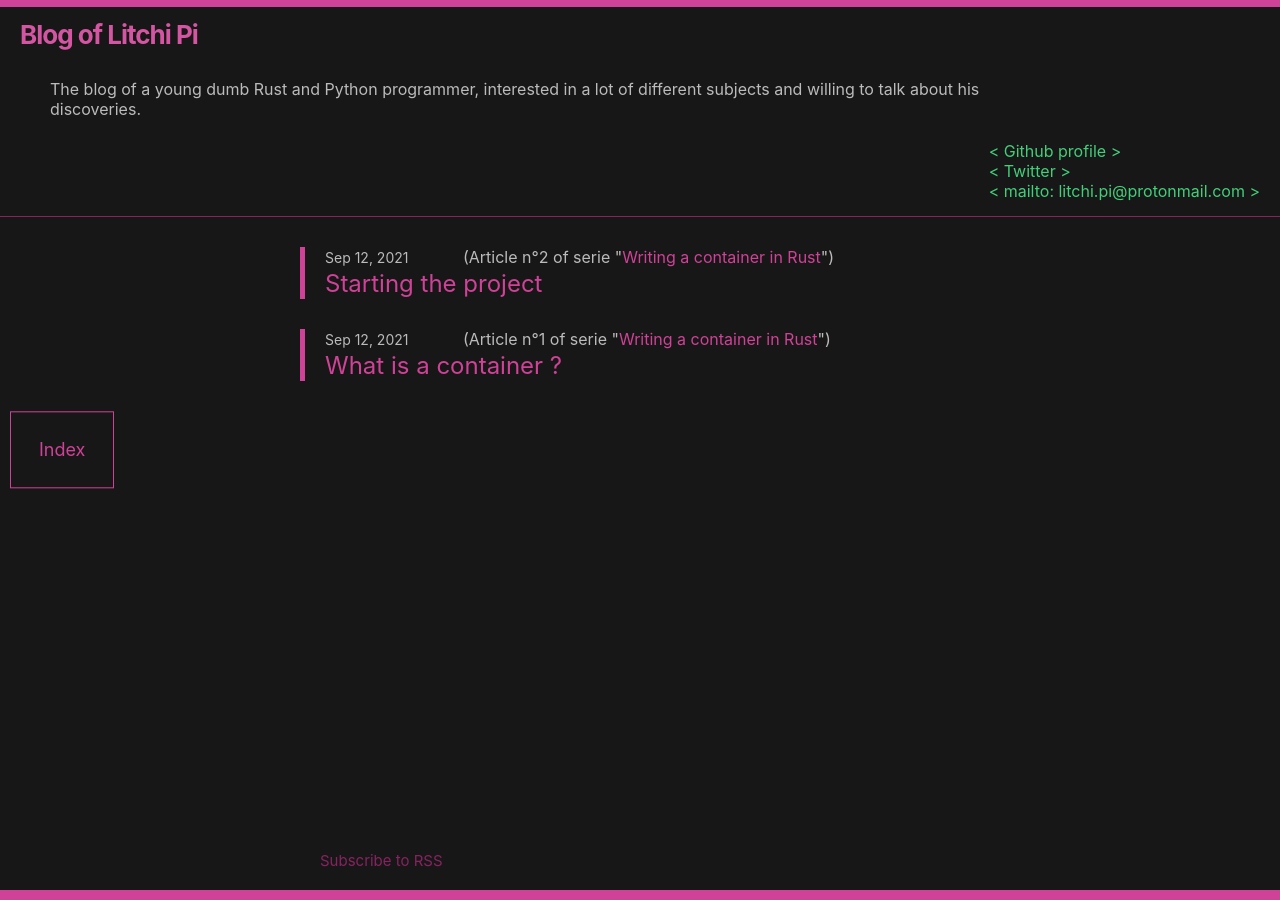
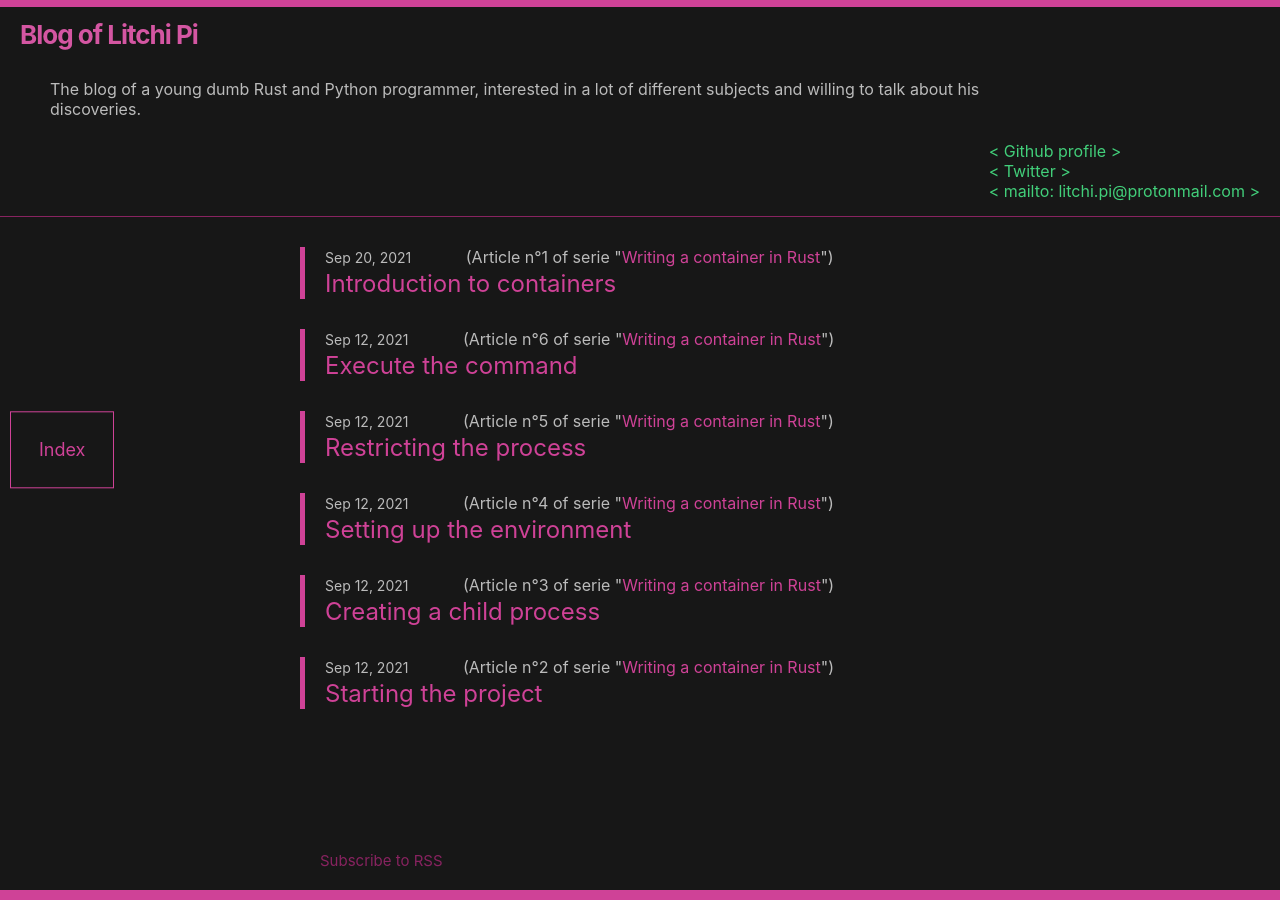
Before and after one commit to litchipi/litchipi.github.io, a Jekyll site: the page built from index.markdown, in a window 1280 px wide. Built offline with Jekyll 4.4.1, drawn with Linux system fonts in a browser that asks for light colours.

Commit message:
container in rust part X : Adding all parts, editting part 1

```diff
--- a/_posts/2021-09-13-container-in-rust-part1.md
+++ b/_posts/2021-09-13-container-in-rust-part1.md
@@ -1,8 +1,7 @@
 ---
 layout: post
-title:  "What is a container ?"
-date:   2021-09-12 17:34:00 +0200
-modified_date: 2021-09-14 12:00:00 +0200
+title:  "Introduction to containers"
+date:   2021-09-20 10:42:34 +0200
 categories: rust
 tags: rust tutorial learning container docker
 series: Writing a container in Rust
@@ -18,14 +17,23 @@ First of all, to understand how we're going to build our container,
 let's figure out what is a container and why we need it,
 we'll examine then few examples of containers commonly used.
 
-# Overview
+# What is a container ?
 
+## Overview
 A container is an isolated execution environment providing an abstraction between a software to be
 executed and the underlying operating system. It can be seen as a software virtualisation process.
 
 So we basically tell a container "*Hey, execute that thing inside a isolated box*", the
 manager create a box that will look like a system in which the container can execute
 (properly configured), and execute the software.
+
+### Usages
+Containerisation is used a lot of servers, as it allows great flexibility and reliability
+for DevOps engineers. Also if a software crashes, takes 100% of its ressources available,
+or even gets compromised by a hacker, it wont hurt the whole system and all the other
+services who are running on it.
+
+Note that servers use extensively virtual machines too.
 
 ## Objectives
 
@@ -82,6 +90,20 @@ to use the virtualization features, and we will use them extensively during the
 Different containers use differents containerisation type, LXC for example is able to perform
 [OS-level virtualization][os-level-virtualization-wikipedia], whereas Docker will achieve an
 application-level virtualization.
+
+## Container = Isolated software
+What we mean by "software isolation", is the set of methods to allow a software to be executed
+inside the system, without allowing it to alter that system.
+So we want to create rules to forbid this software to access to files it's not permitted to,
+to use system features it's not allowed to, to modify the configuration of the system, to
+block or alter the performances, etc ...
+
+This can be done by a lot of different ways, but more generally it's about implementing security
+measures around a software, strong enough to make this software totally blind about the underlying
+system.
+
+So a container is just an application isolated from the system by a set of security measures.
+
 
 # Common containers
 
--- /dev/null
+++ b/_posts/2021-09-13-container-in-rust-part3.md
@@ -0,0 +1,12 @@
+---
+layout: post
+title:  "Creating a child process"
+date:   2021-09-12 17:34:00 +0200
+modified_date: 2021-09-14 12:00:00 +0200
+categories: rust
+tags: rust tutorial learning container docker
+series: Writing a container in Rust
+serie_index: 3
+---
+
+# TODO 3
--- /dev/null
+++ b/_posts/2021-09-13-container-in-rust-part4.md
@@ -0,0 +1,12 @@
+---
+layout: post
+title:  "Setting up the environment"
+date:   2021-09-12 17:34:00 +0200
+modified_date: 2021-09-14 12:00:00 +0200
+categories: rust
+tags: rust tutorial learning container docker
+series: Writing a container in Rust
+serie_index: 4
+---
+
+# TODO 4
--- /dev/null
+++ b/_posts/2021-09-13-container-in-rust-part5.md
@@ -0,0 +1,12 @@
+---
+layout: post
+title:  "Restricting the process"
+date:   2021-09-12 17:34:00 +0200
+modified_date: 2021-09-14 12:00:00 +0200
+categories: rust
+tags: rust tutorial learning container docker
+series: Writing a container in Rust
+serie_index: 5
+---
+
+# TODO 5
--- /dev/null
+++ b/_posts/2021-09-13-container-in-rust-part6.md
@@ -0,0 +1,12 @@
+---
+layout: post
+title:  "Execute the command"
+date:   2021-09-12 17:34:00 +0200
+modified_date: 2021-09-14 12:00:00 +0200
+categories: rust
+tags: rust tutorial learning container docker
+series: Writing a container in Rust
+serie_index: 6
+---
+
+# TODO 6
```
